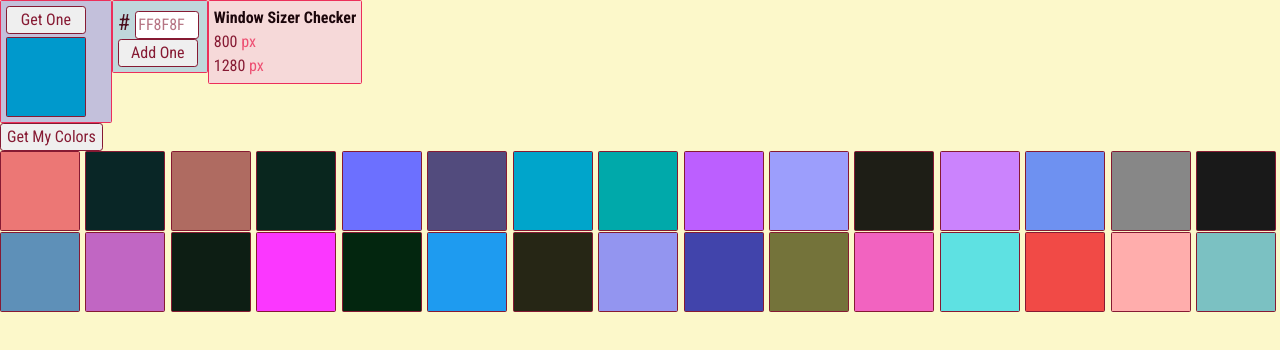
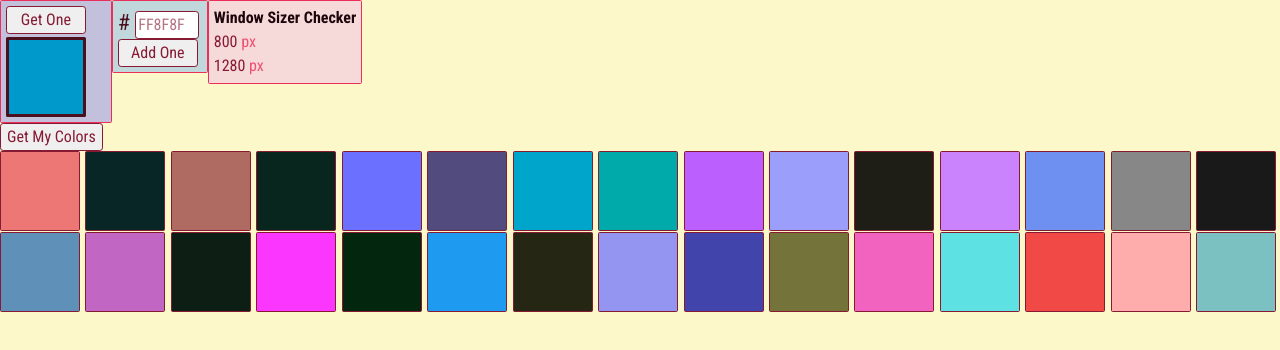
Before and after one commit to ElBrewster/ColorSandbox, a React (Vite) app in the folder colorbox/: page / in a window 1280 px wide. In both pictures the pointer is over the element 45 px from the left and 76 px from the top of the page. Shown: the top 350 px of the page. Built offline with nearby package versions, Linux system fonts and the light colour scheme.

Commit message:
Add some touchup fixes

```diff
--- a/colorbox/src/color/Color.jsx
+++ b/colorbox/src/color/Color.jsx
@@ -12,11 +12,10 @@ export default function Color({color}) {
     const handleClick = () => {
         setMyClick(prevClick => !prevClick);
 
-        if(myHover && !myClick) {
+        if((myHover && !myClick) || (!myHover && myClick)) {
             setMyHover(true)
         }
     }
-
 
     const handleMouseEnter = () => {
         if(myClick){
@@ -26,7 +25,6 @@ export default function Color({color}) {
     }
 
     const handleMouseLeave = () => {
-        // console.log("mouse leave: ", color);
         setMyHover(false);
     }
 
--- a/colorbox/src/color/Color.scss
+++ b/colorbox/src/color/Color.scss
@@ -7,8 +7,6 @@
     max-width: 5rem;
 }
 
-// .color-box:hover{
-//     grid-row: span 2;
-//     grid-column: span 2;
-//     max-width: 10rem;
-// }
+.color-box:hover{
+    border: 3px solid $watermelonDark;
+}
--- a/colorbox/src/window/Window.jsx
+++ b/colorbox/src/window/Window.jsx
@@ -19,8 +19,6 @@ export default function Window(){
         window.addEventListener("resize", () => setWindowWidth(window.innerWidth))
     }, [windowWidth])
 
-    console.log("window height", windowHeight)
-    console.log("window width", windowWidth)
     return(
         <section className="window-size-box">
             <h4 className="sizer">Window Sizer Checker</h4>
```
